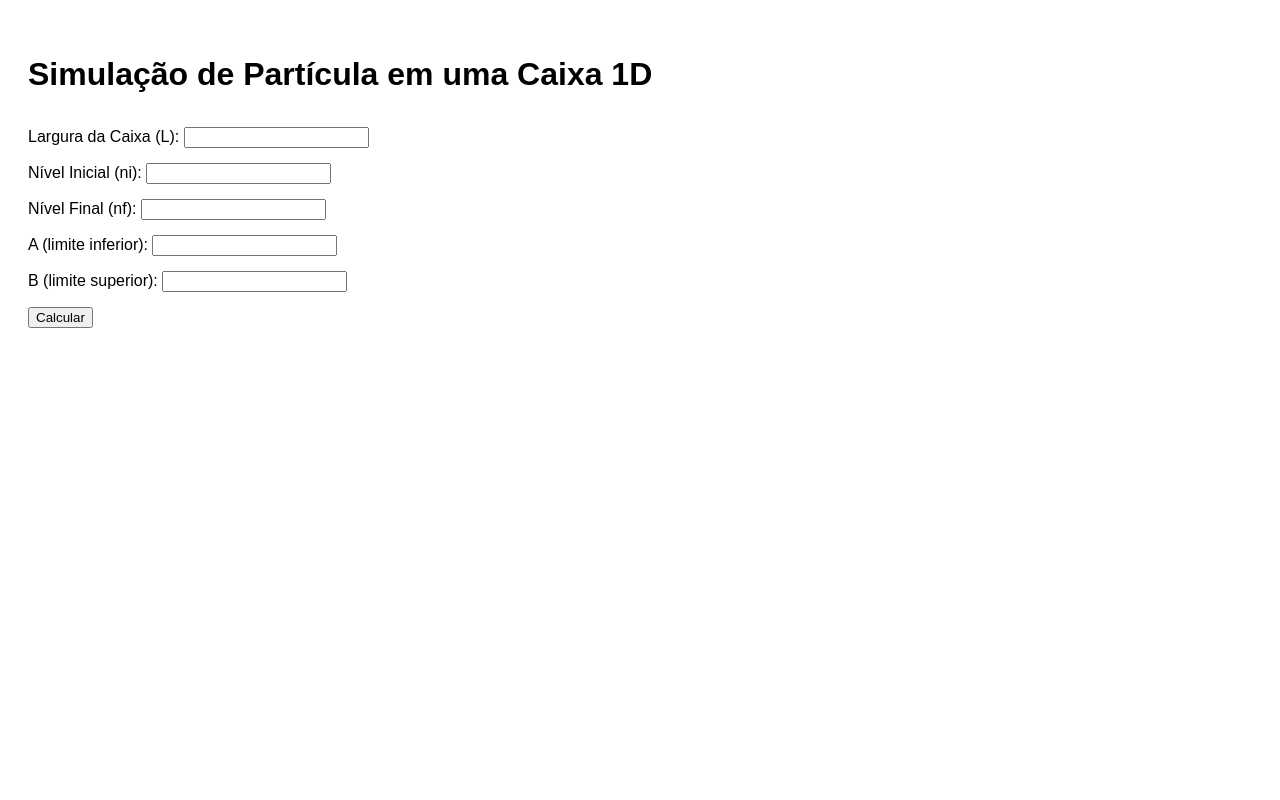
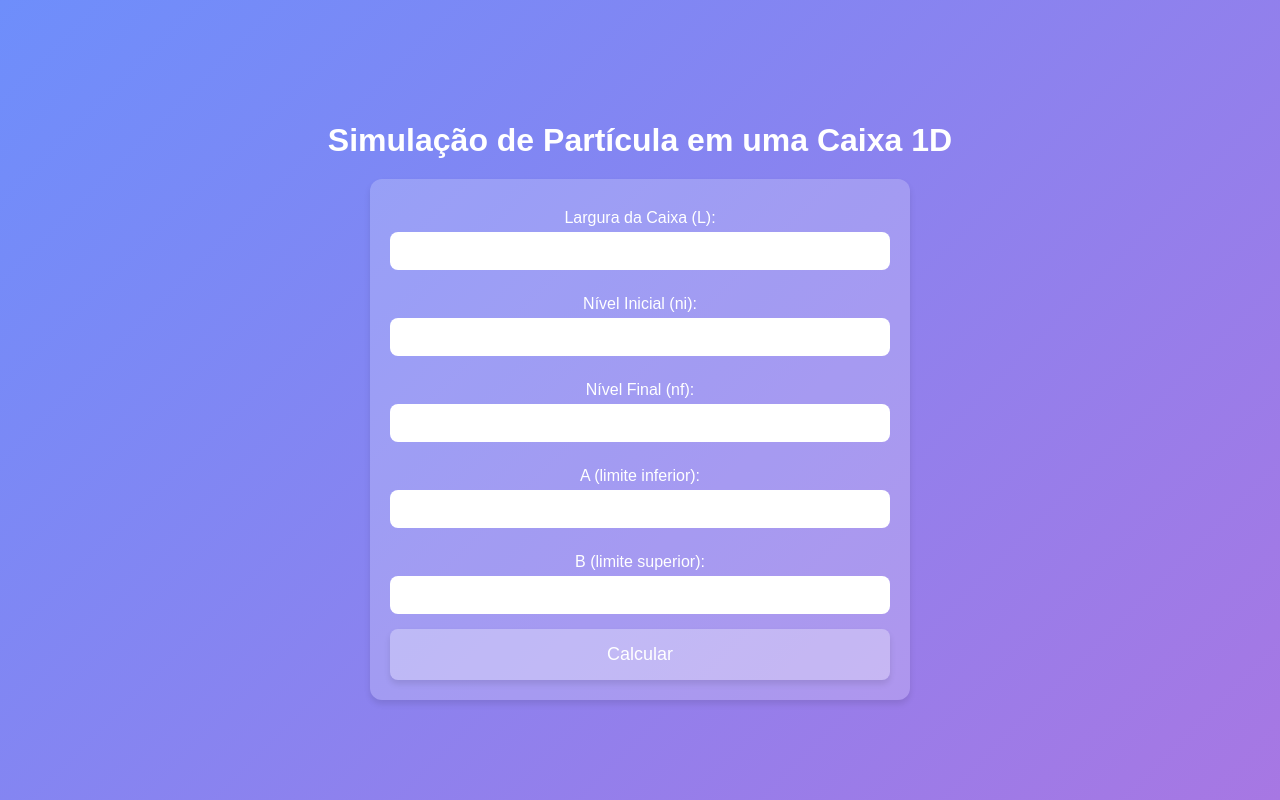
Before and after one commit to PauloHudson/Projeto_Fisica, a plain HTML site: page index.html in a window 1280 px wide. Drawn offline with Linux system fonts and the light colour scheme.

Commit message:
Feat: Incrementos Visuais

```diff
--- /dev/null
+++ b/style2.css
@@ -0,0 +1,45 @@
+
+body {
+    font-family: 'Arial', sans-serif;
+    margin: 0;
+    padding: 0;
+    height: 100vh;
+    display: flex;
+    justify-content: center;
+    align-items: center;
+    background: linear-gradient(135deg, #6e8efb, #a777e3);
+    color: white;
+    text-align: center;
+}
+
+
+.button-container {
+    width: 100%;
+    display: flex;
+    justify-content: center;
+}
+
+
+.button {
+    padding: 20px 40px;
+    font-size: 24px;
+    background-color: rgba(255, 255, 255, 0.3);
+    border: none;
+    border-radius: 12px;
+    color: #fff;
+    text-decoration: none;
+    box-shadow: 0 4px 6px rgba(0, 0, 0, 0.1);
+    transition: transform 0.2s, background-color 0.3s;
+}
+
+
+.button:hover {
+    background-color: rgba(255, 255, 255, 0.4);
+    transform: translateY(-5px);
+}
+
+
+h1 {
+    font-size: 32px;
+    margin-bottom: 20px;
+}
--- a/styles.css
+++ b/styles.css
@@ -1,13 +1,77 @@
+
 body {
-    font-family: Arial, sans-serif;
-    padding: 20px;
-    line-height: 1.6;
+    font-family: 'Arial', sans-serif;
+    margin: 0;
+    padding: 0;
+    height: 100vh;
+    display: flex;
+    flex-direction: column;
+    align-items: center;
+    justify-content: center;
+    background: linear-gradient(135deg, #6e8efb, #a777e3);
+    color: white;
+    text-align: center;
 }
 
-label, input {
-    margin-bottom: 10px;
+
+form {
+    background: rgba(255, 255, 255, 0.2);
+    padding: 20px;
+    border-radius: 12px;
+    box-shadow: 0 4px 6px rgba(0, 0, 0, 0.1);
+    width: 90%;
+    max-width: 500px;
 }
 
-input, button {
-    margin-top: 5px;
+label {
+    display: block;
+    margin: 10px 0 5px;
 }
+
+input {
+    width: calc(100% - 20px);
+    padding: 10px;
+    margin-bottom: 15px;
+    border: none;
+    border-radius: 8px;
+    font-size: 16px;
+}
+
+/* Botões estilizados */
+button {
+    padding: 15px 30px;
+    width: 100%;
+    font-size: 18px;
+    background-color: rgba(255, 255, 255, 0.3);
+    color: white;
+    border: none;
+    border-radius: 8px;
+    box-shadow: 0 4px 6px rgba(0, 0, 0, 0.1);
+    cursor: pointer;
+    transition: background-color 0.3s, transform 0.2s;
+}
+
+button:hover {
+    background-color: rgba(255, 255, 255, 0.4);
+    transform: translateY(-3px);
+}
+
+
+h1 {
+    margin-bottom: 20px;
+    color: white;
+}
+
+
+#results {
+    background-color: rgba(255, 255, 255, 0.3);
+    padding: 10px 20px;
+    border-radius: 8px;
+    box-shadow: 0 4px 6px rgba(0, 0, 0, 0.1);
+    margin: 10px 0;
+    transition: background-color 0.3s;
+}
+
+#results:hover {
+    background-color: rgba(255, 255, 255, 0.4);
+}
```
Also changed, not shown: main.html (added, +16 -0 lines).
